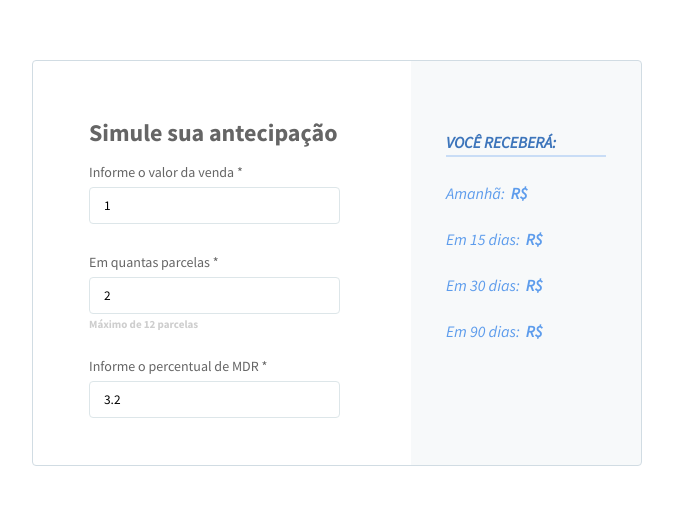
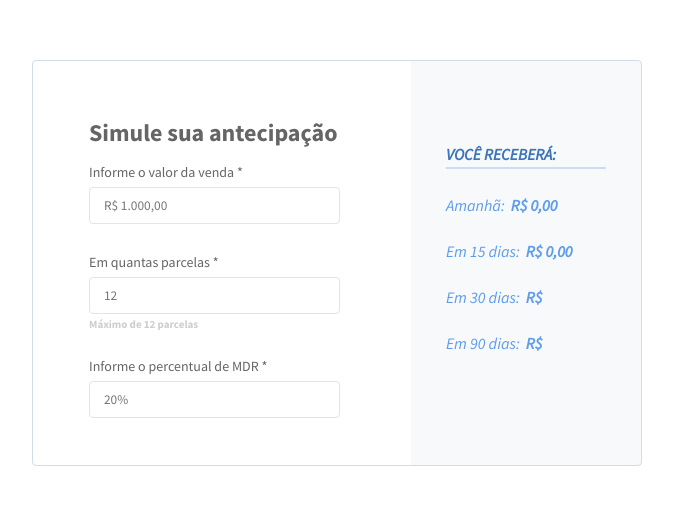
Before and after one commit to wps13/calculadora-antecipacao, a React app: page /#/ in a window 1280 px wide. Shown: the part 137-642 px from the top of the page, without its empty margins (303-976 px from the left). Built offline with nearby package versions, Linux system fonts and the light colour scheme.

Commit message:
feat: add home var handle

```diff
--- a/src/screens/home/home.jsx
+++ b/src/screens/home/home.jsx
@@ -1,4 +1,4 @@
-import React from "react";
+import React, { useState } from "react";
 
 import "./home.styles.scss";
 
@@ -6,6 +6,22 @@ import { MainTitleUI, SectionTitleUI } from "../../ui";
 import { Card, InputSection, AntecipationSection, Divider } from "./components";
 
 const Home = () => {
+  const [saleAmount, onChangedSaleAmount] = useState("");
+  const [installments, onChangedInstallments] = useState("");
+  const [mdrPercentage, onChangedMdrPercentage] = useState("");
+
+  const handleSaleAmountChange = (amount) => {
+    onChangedSaleAmount(amount.target.value);
+  };
+
+  const handleInstallmentsChange = (value) => {
+    onChangedInstallments(value.target.value);
+  };
+
+  const handleIMdrPercentageChange = (percentage) => {
+    onChangedMdrPercentage(percentage.target.value);
+  };
+
   return (
     <div className="home">
       <Card>
@@ -14,19 +30,24 @@ const Home = () => {
             <MainTitleUI title="Simule sua antecipação" />
             <form>
               <InputSection
-                saleAmount="1"
-                installments="2"
-                mdrPercentage="3.2"
-                onInstallmentsChanged={() => {}}
-                onSaleAmountChanged={() => {}}
-                onMdrPercentageChanged={() => {}}
+                saleAmount={saleAmount}
+                installments={installments}
+                mdrPercentage={mdrPercentage}
+                onInstallmentsChanged={handleInstallmentsChange}
+                onSaleAmountChanged={handleSaleAmountChange}
+                onMdrPercentageChanged={handleIMdrPercentageChange}
               />
             </form>
           </div>
           <div className="card-container__results">
             <SectionTitleUI title="VOCÊ RECEBERÁ:" />
             <Divider />
-            <AntecipationSection />
+            <AntecipationSection
+              tomorrowAmount="0,00"
+              fifteenDaysAmount="0,00"
+              thirtyDaysAmount=""
+              ninetyDaysAmount=""
+            />
           </div>
         </div>
       </Card>
--- a/src/screens/home/home.styles.scss
+++ b/src/screens/home/home.styles.scss
@@ -30,5 +30,5 @@
 
 .card-container__results {
   background-color: rgba(209, 220, 227, 0.18);
-  padding: 4.4375rem 2.1875rem;
+  padding: 5.1875rem 2.1875rem;
 }
```
